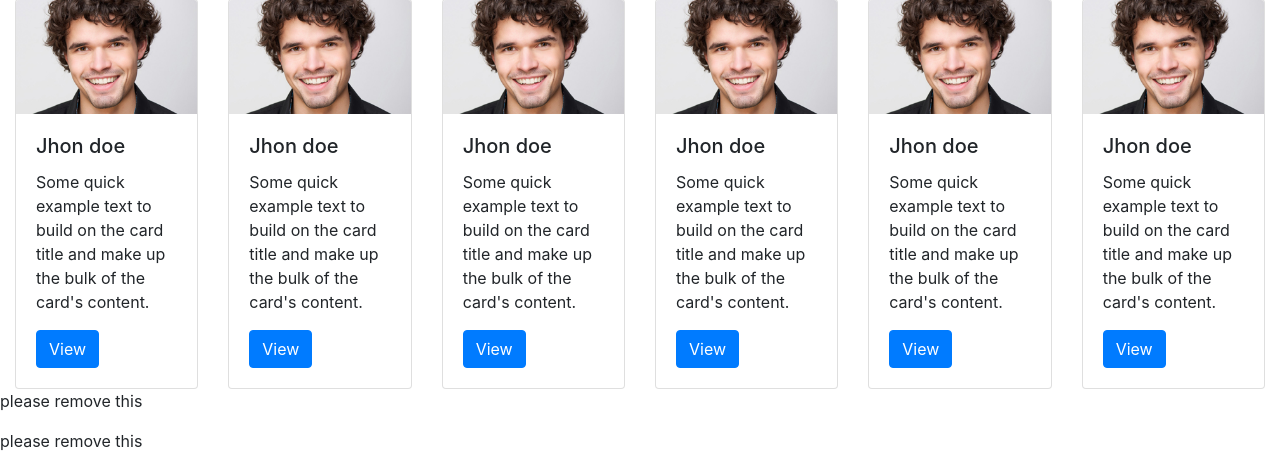
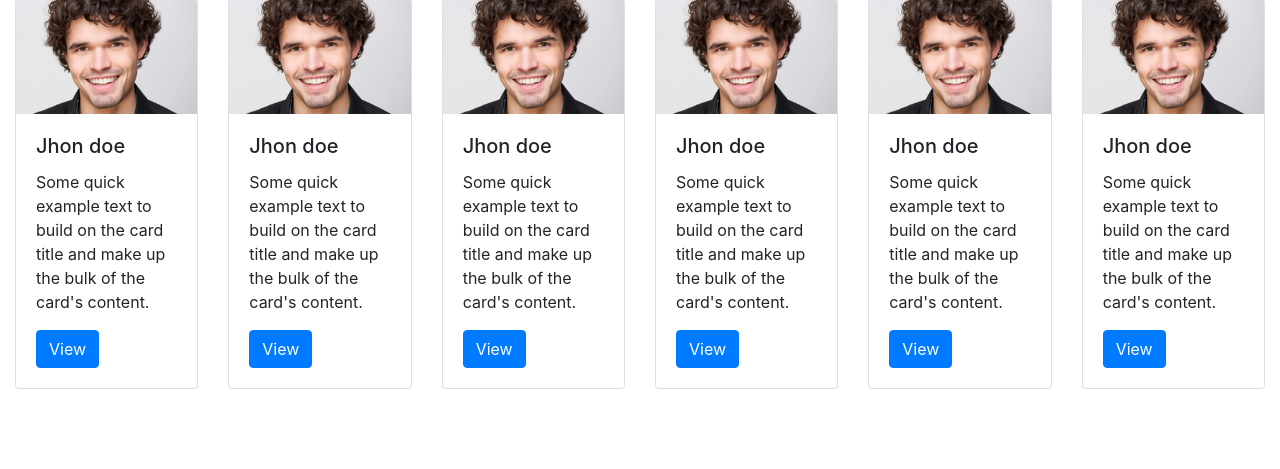
Before and after one commit to lovedeep5/voiceofasia, a PHP site: page /user-home.php in a window 1280 px wide. Shown: the part 711-1180 px from the top of the page. After the commit the page ends 1100 px from the top, so only its background shows below. Run offline with PHP 8.4, Linux system fonts and the light colour scheme.

Commit message:
comment removed

```diff
--- a/user-home.php
+++ b/user-home.php
@@ -139,6 +139,4 @@
   </div>
 </div>
 <!-- Recomended Profiles End here -->
-<p>please remove this</p>
-<p>please remove this</p>
 <?php require_once "footer.php"; ?>
```
